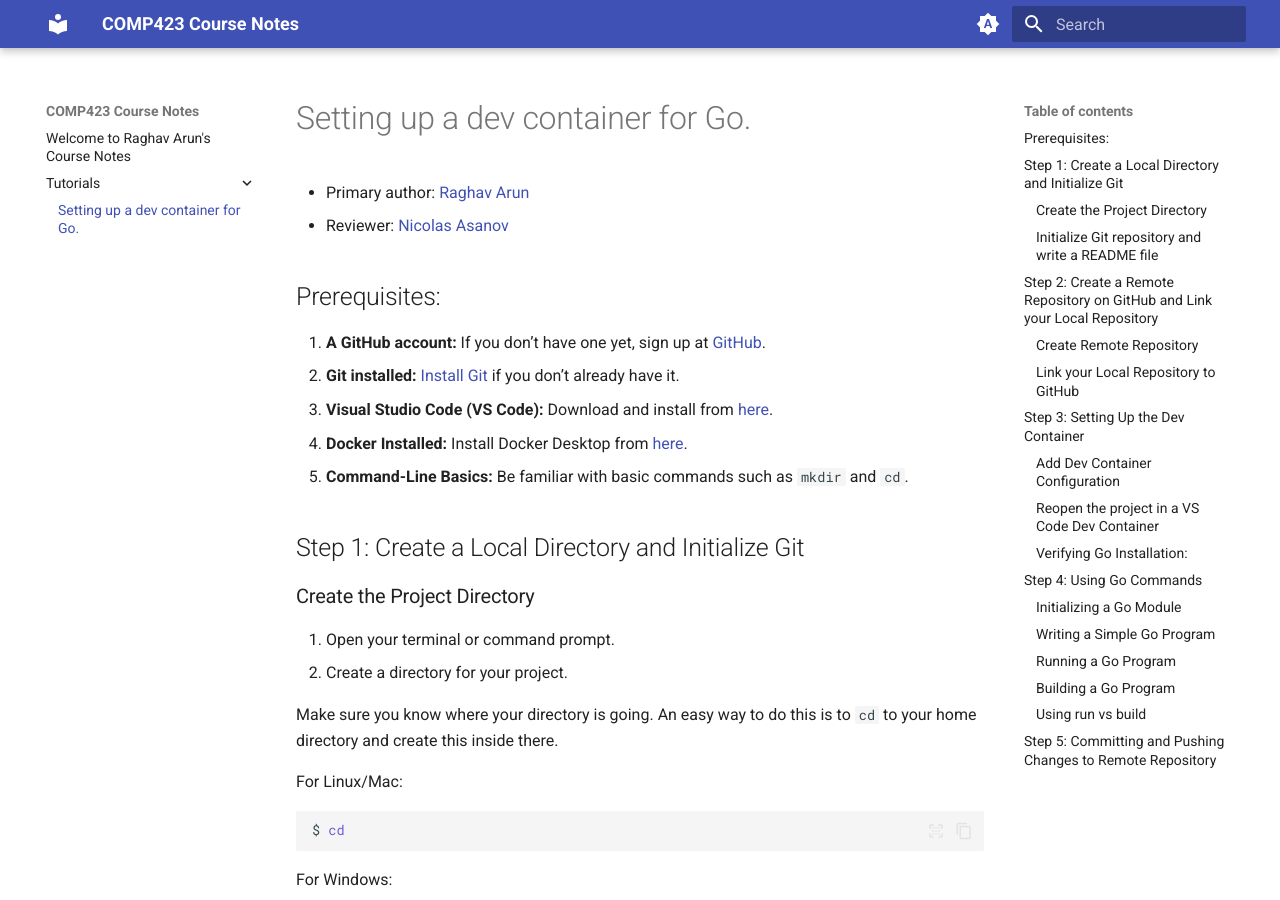
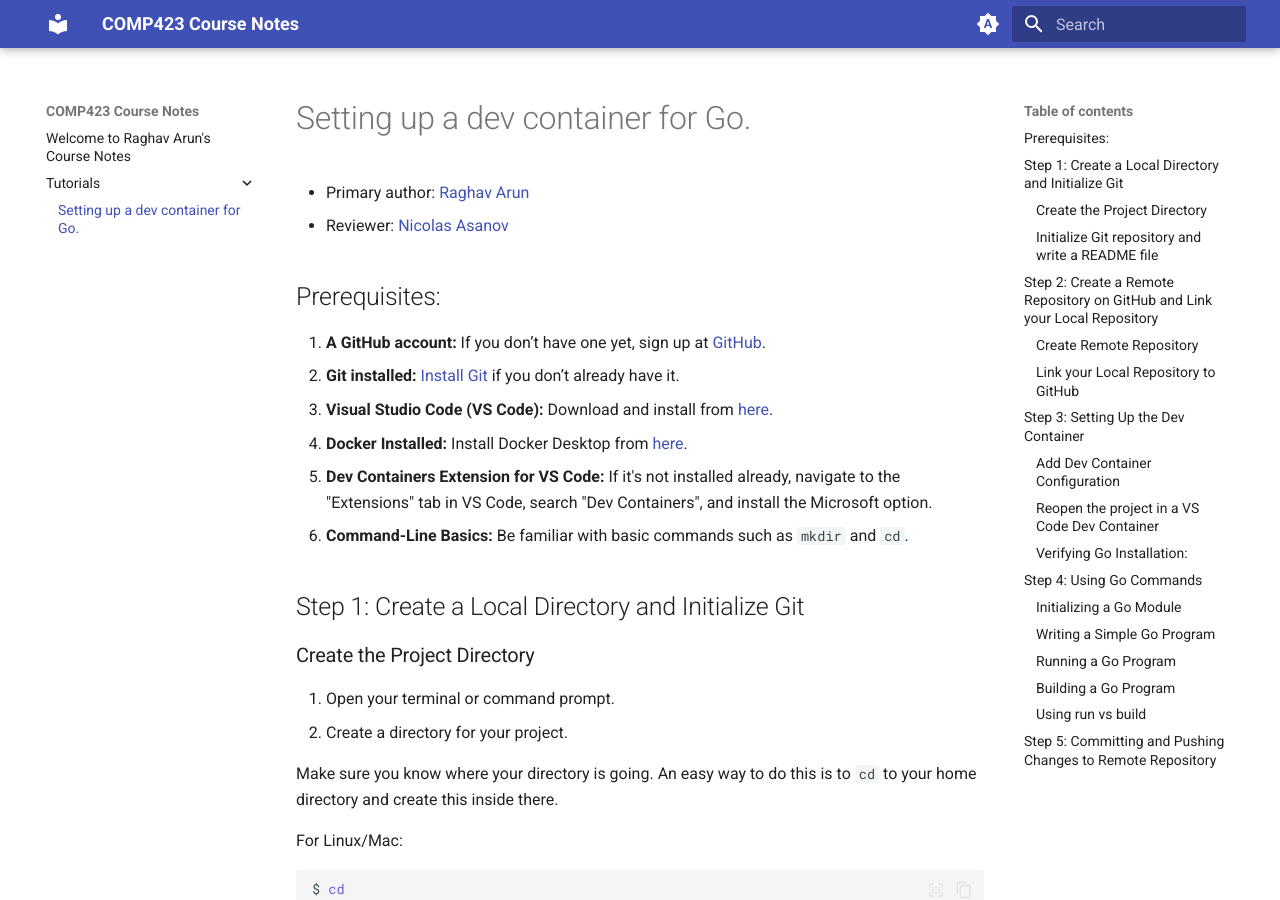
Before and after one commit to RaghavArun/comp423-course-notes, an MkDocs documentation site: the page built from docs/tutorials/go-setup.md, in a window 1280 px wide and 900 px high. Built offline with MkDocs 1.6.1 and Material for MkDocs 9.7.7, drawn with Linux system fonts in a browser that asks for light colours.

Commit message:
added a quick prereq for the VS code dev container extension

```diff
--- a/docs/tutorials/go-setup.md
+++ b/docs/tutorials/go-setup.md
@@ -9,7 +9,8 @@
 2. **Git installed:** [Install Git](https://git-scm.com/book/en/v2/Getting-Started-Installing-Git) if you don’t already have it.
 2. **Visual Studio Code (VS Code):** Download and install from [here](https://code.visualstudio.com/).
 3. **Docker Installed:** Install Docker Desktop from [here](https://www.docker.com/products/docker-desktop/).
-4. **Command-Line Basics:** Be familiar with basic commands such as `mkdir` and `cd`.
+4. **Dev Containers Extension for VS Code:** If it's not installed already, navigate to the "Extensions" tab in VS Code, search "Dev Containers", and install the Microsoft option.
+5. **Command-Line Basics:** Be familiar with basic commands such as `mkdir` and `cd`.
 
 ## Step 1: Create a Local Directory and Initialize Git
 
```
